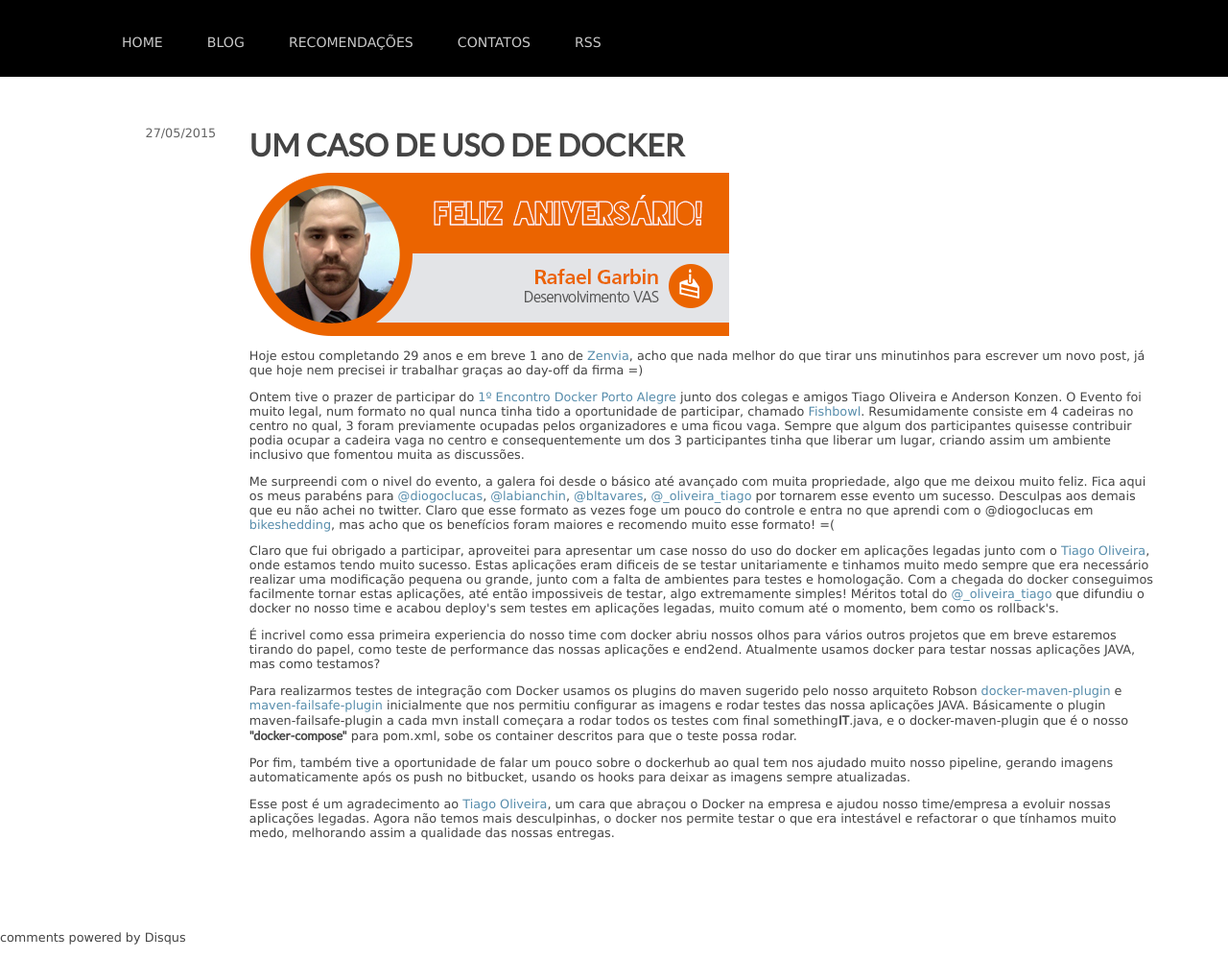
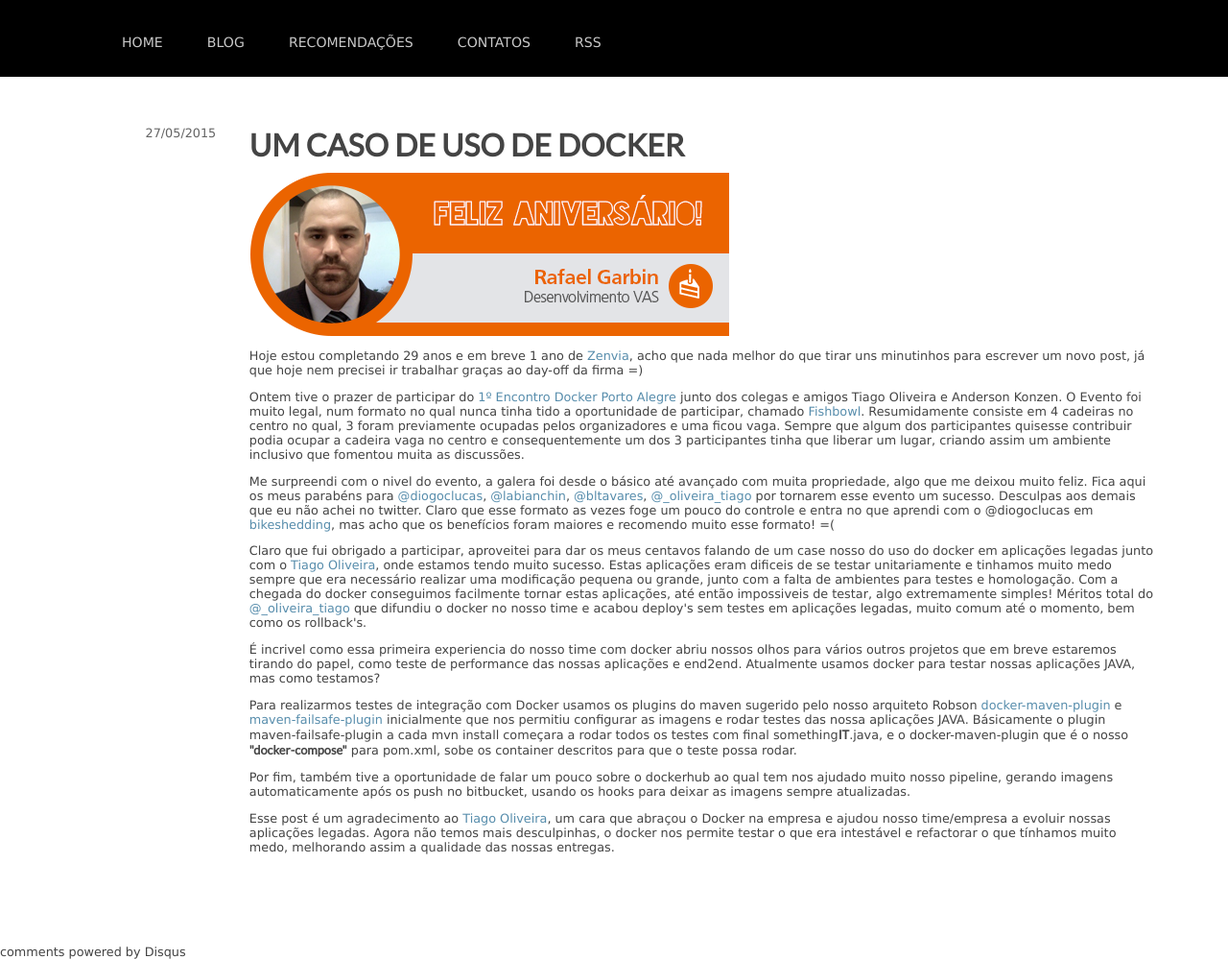
Before and after one commit to rgarbin/rgarbin.github.com, a Jekyll site: the page built from _posts/2015-05-27-happy-bday.html, in a window 1280 px wide. Shown: the whole page at 96% size. Built offline with Jekyll 4.4.1, drawn with Linux system fonts in a browser that asks for light colours; comment, search, counter and statistics services are not loaded.

```diff
--- a/_posts/2015-05-27-happy-bday.html
+++ b/_posts/2015-05-27-happy-bday.html
@@ -18,7 +18,7 @@
 <p>Me surpreendi com o nivel do evento, a galera foi desde o básico até avançado com muita propriedade, algo que me deixou muito feliz. Fica aqui os meus parabéns para <a href="https://twitter.com/diogoclucas">@diogoclucas</a>, <a href="https://twitter.com/labianchin">@labianchin</a>, <a href="https://twitter.com/bltavares">@bltavares</a>, <a href="https://twitter.com/_oliveira_tiago">@_oliveira_tiago</a> por tornarem esse evento um sucesso. Desculpas aos demais que eu não achei no twitter. Claro que esse formato as vezes foge um pouco do controle e entra no que aprendi com o @diogoclucas em <a href="http://en.wiktionary.org/wiki/bikeshedding">bikeshedding</a>, mas acho que os benefícios foram maiores e recomendo muito esse formato!  =(</p>
 
 
-<p>Claro que fui obrigado a participar, aproveitei para apresentar um case nosso do uso do docker em aplicações legadas junto com o <a href="https://twitter.com/_oliveira_tiago">Tiago Oliveira</a>, onde estamos tendo muito sucesso. Estas aplicações eram dificeis de se testar unitariamente e tinhamos muito medo sempre que era necessário realizar uma modificação pequena ou grande, junto com a falta de ambientes para testes e homologação. Com a chegada do docker conseguimos facilmente tornar estas aplicações, até então impossiveis de testar, algo extremamente simples! Méritos total do <a href="https://twitter.com/_oliveira_tiago">@_oliveira_tiago</a> que difundiu o docker no nosso time e acabou deploy's sem testes em aplicações legadas, muito comum até o momento, bem como os rollback's.</p>
+<p>Claro que fui obrigado a participar, aproveitei para dar os meus centavos falando de um case nosso do uso do docker em aplicações legadas junto com o <a href="https://twitter.com/_oliveira_tiago">Tiago Oliveira</a>, onde estamos tendo muito sucesso. Estas aplicações eram dificeis de se testar unitariamente e tinhamos muito medo sempre que era necessário realizar uma modificação pequena ou grande, junto com a falta de ambientes para testes e homologação. Com a chegada do docker conseguimos facilmente tornar estas aplicações, até então impossiveis de testar, algo extremamente simples! Méritos total do <a href="https://twitter.com/_oliveira_tiago">@_oliveira_tiago</a> que difundiu o docker no nosso time e acabou deploy's sem testes em aplicações legadas, muito comum até o momento, bem como os rollback's.</p>
 
 <p>É incrivel como essa primeira experiencia do nosso time com docker abriu nossos olhos para vários outros projetos que em breve estaremos tirando do papel, como teste de performance das nossas aplicações e end2end. Atualmente usamos docker para testar nossas aplicações JAVA, mas como testamos?</p>
 
```
